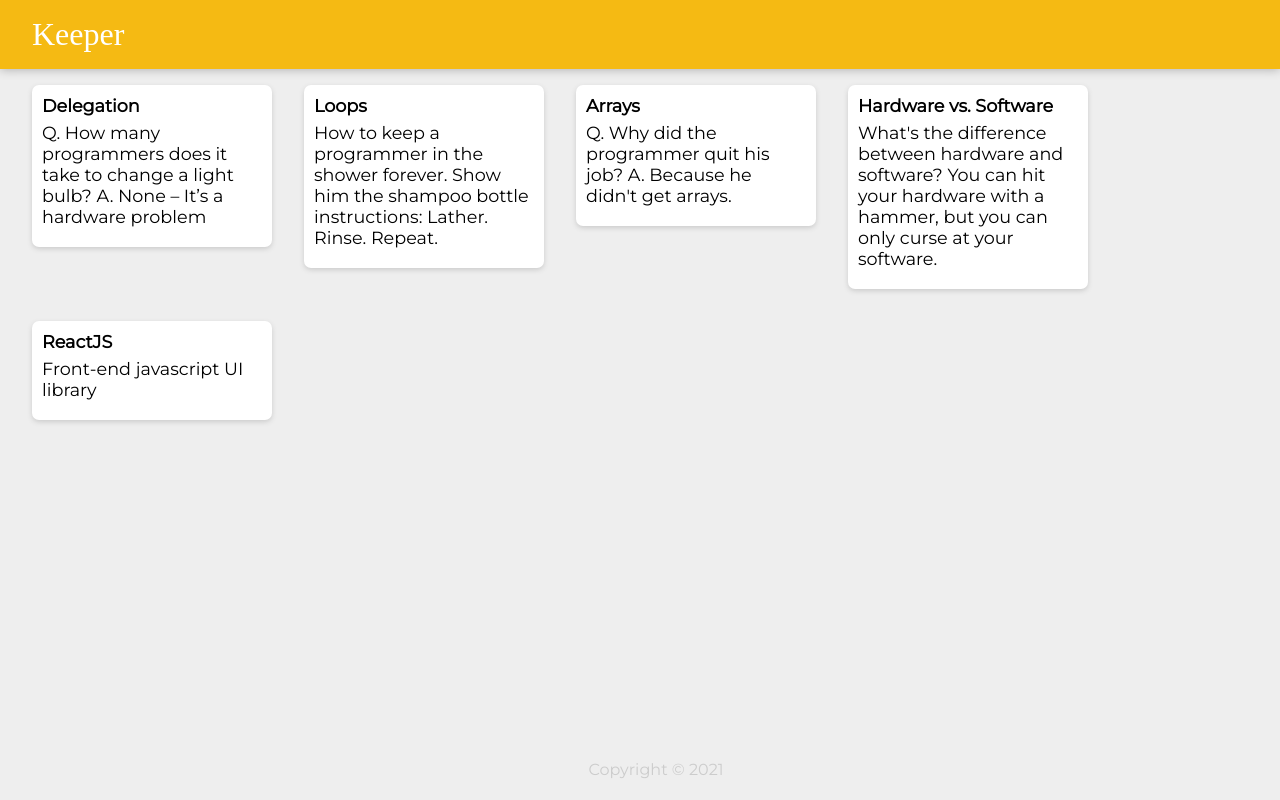
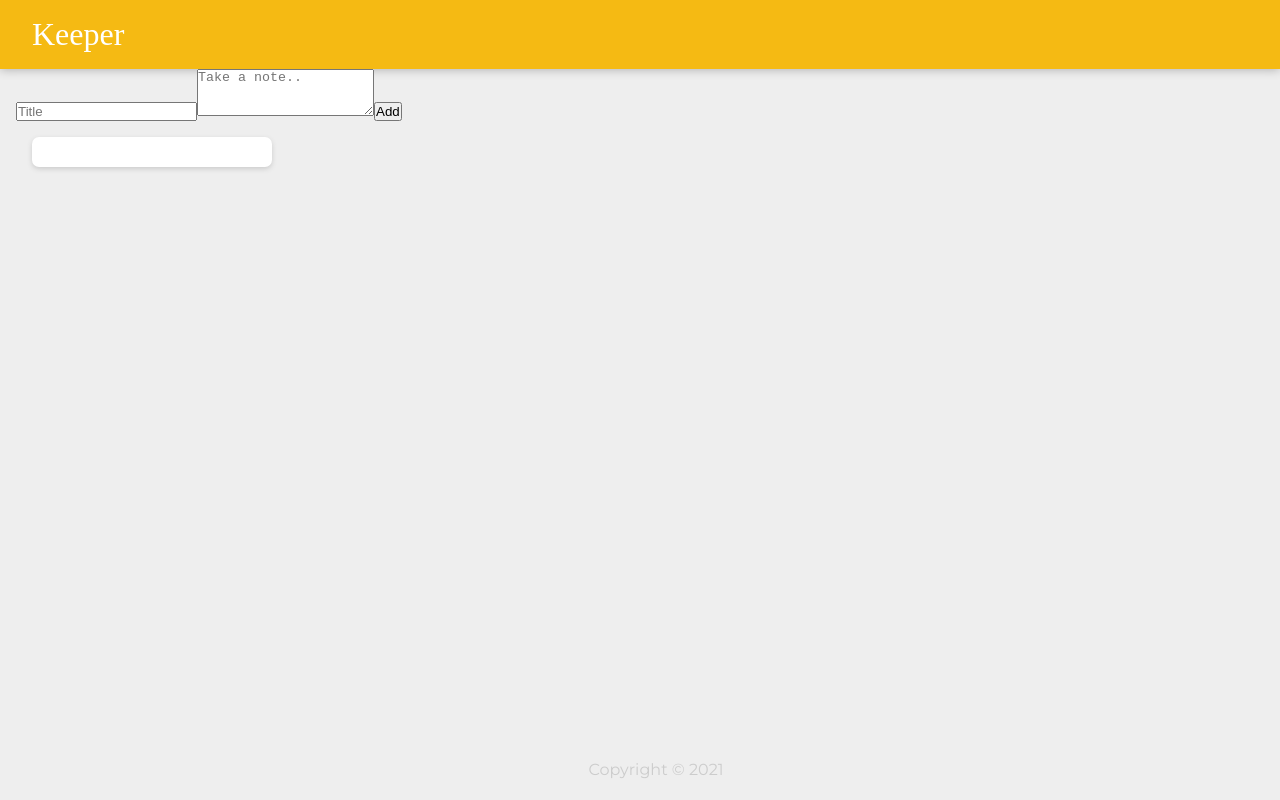
Before and after one commit to laxman939/ReactJS, a React (Create React App) app in the folder keeper-app/: page / in a window 1280 px wide. Built offline with nearby package versions, Linux system fonts and the light colour scheme; a web font is replaced by a local one.

Commit message:
implemented addNotes functionality

```diff
--- a/keeper-app/src/components/App.jsx
+++ b/keeper-app/src/components/App.jsx
@@ -1,18 +1,27 @@
-import React from "react";
+import React, { useState } from "react";
+import CreateNote from "./CreateNote";
 import Footer from "./Footer";
 import Header from "./Header";
-import Note from "./Note";
-import notes from "../notes";
+import ShowNote from "./ShowNote";
 
 //console.log(notes)-->Array of objects
 
 function App() {
+  //To store data into an array
+  const [showNotes, setShowNotes] = useState([]);
+
+  //function to store recieved data from CreateNote into an array, when we click on add button
+  function addNote(notes) {
+    //console.log(notes)
+    setShowNotes((prevNotes) => {
+      return [...prevNotes, notes]; //To display previousnotes
+    });
+  }
   return (
     <div>
       <Header />
-      {notes.map((singleNote) => (
-        <Note title={singleNote.title} cont={singleNote.content} />
-      ))}
+      <CreateNote onAdd={addNote} />
+      <ShowNote />
       <Footer />
     </div>
   );
--- a/keeper-app/src/components/CreateNote.js
+++ b/keeper-app/src/components/CreateNote.js
@@ -1,9 +1,52 @@
-// import React from "react";
-// import Note from "./Note";
+import React, { useState } from "react";
 
-// function CreateNote(singleNote) {
-//   return <Note title={singleNote.title} cont={singleNote.content} />;
-// }
+function CreateNote(props) {
+  const [notes, setNotes] = useState({
+    title: "",
+    content: "",
+  });
 
-// export default CreateNote;
+  function handleChange(event) {
+    const { name, value } = event.target;
+    //console.log(name, value);name--title/content; value--user entered text in title/content
+
+    setNotes((prevNotes) => ({ ...prevNotes, [name]: value }));
+  }
+
+  //send data return to app.js using recieved function(onAdd)
+  function handleSubmit(event) {
+    props.onAdd(notes); //passed notes to app.js
+
+    //To make text field empty
+    setNotes({
+      title: "",
+      content: "",
+    });
+
+    event.preventDefault(); //To prevent default browsing/refreshing of form
+  } //can use as arrow function directly for onSubmit event
+
+  return (
+    <div>
+      <form onSubmit={handleSubmit}>
+        <input
+          name="title"
+          placeholder="Title"
+          onChange={handleChange}
+          value={notes.title}
+        />
+        <textarea
+          name="content"
+          placeholder="Take a note.."
+          onChange={handleChange}
+          rows="3"
+          value={notes.content}
+        />
+        <button type="submit">Add</button>
+      </form>
+    </div>
+  );
+}
+
+export default CreateNote;
 /*Used directly in App.js using Arrow function */
--- a/keeper-app/src/components/Note.jsx
+++ b/keeper-app/src/components/ShowNote.jsx
@@ -1,6 +1,6 @@
 import React from "react";
 
-function Note(props) {
+function ShowNote(props) {
   return (
     <div className="note">
       <h1>{props.title}</h1>
@@ -9,4 +9,4 @@ function Note(props) {
   );
 }
 
-export default Note;
+export default ShowNote;
```
